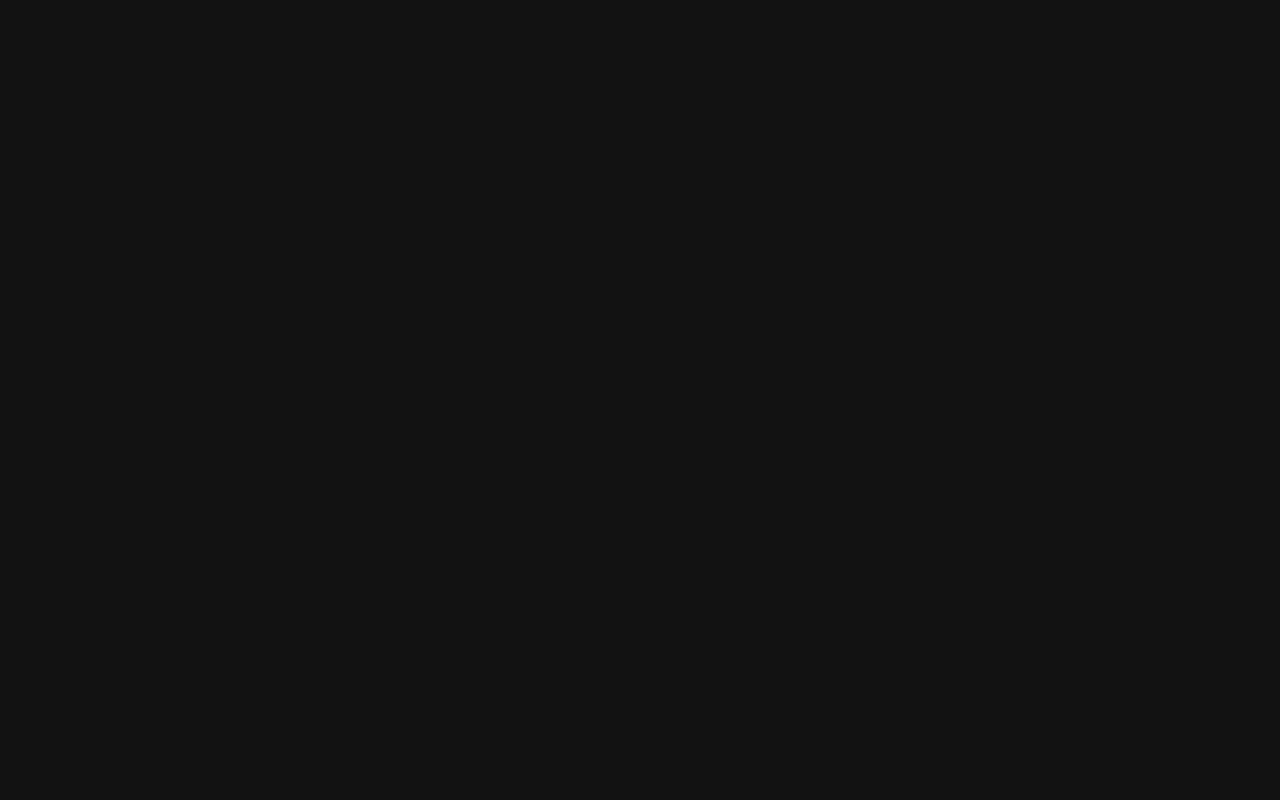
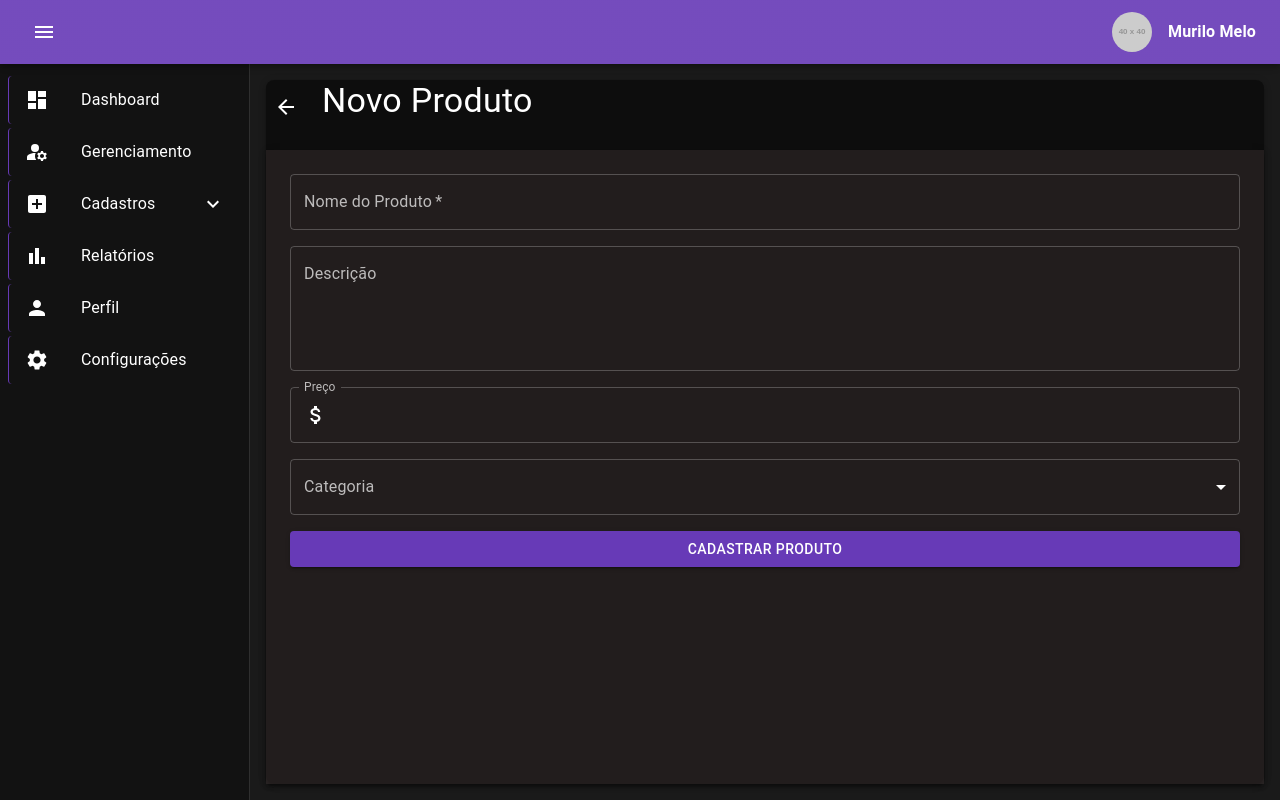
Before and after one commit to murilomelo7/rede-social, a React (Create React App) app in the folder frontend/: page /produtos/new in a window 1280 px wide. Before the commit this address had no page. Built offline with nearby package versions, Linux system fonts and the light colour scheme.

Commit message:
fix: #asd adicionado  form de produtos 📂 **Branch:** main

```diff
--- a/frontend/src/App.js
+++ b/frontend/src/App.js
@@ -19,6 +19,7 @@ import darkTheme from "./themes/darkTheme";
 import { Brightness4, Brightness7 } from "@mui/icons-material";
 import Profile from "./pages/Profile/Profile";
 import ProdutoList from "./pages/Produto/ProdutoList";
+import ProdutoForm from "./pages/Produto/ProdutoForm";
 
 // Configuração do tema em modo escuro
 const darkThemeMode = createTheme(darkTheme);
@@ -42,6 +43,8 @@ function App() {
           <Route path="/home" element={<Layout children={<Home />} />} />
           <Route path="/profile" element={<Layout children={<Profile />} />} />
           <Route path="/produtos" element={<Layout children={<ProdutoList />} />} />
+          <Route path="/produtos/new" element={<Layout children={<ProdutoForm />} />} />
+
         </Routes>
         {/* <IconButton
           onClick={toggleTheme}
--- a/frontend/src/components/Layout/Layout.jsx
+++ b/frontend/src/components/Layout/Layout.jsx
@@ -29,6 +29,8 @@ function Layout({ children }) {
 						overflow: "auto",
 						marginLeft: open ? "0px" : "0", // Ajusta a margem à largura do Sidebar
 						transition: "margin-left 0.3s ease-in-out", // Transição suave
+						backgroundColor: "rgba(182, 175, 175, 0.05)",
+            padding: 2,
 					}}
 				>
 					{children}
--- a/frontend/src/pages/Produto/ProdutoForm.jsx
+++ b/frontend/src/pages/Produto/ProdutoForm.jsx
@@ -0,0 +1,159 @@
+import { useState } from "react";
+import { Add, ArrowBack, AttachMoney, Search } from "@mui/icons-material";
+import {
+	FormControl,
+	TextField,
+	Button,
+	Box,
+	Typography,
+	Select,
+	InputLabel,
+	MenuItem,
+	InputAdornment,
+	IconButton,
+} from "@mui/material";
+import { useNavigate } from "react-router-dom";
+
+export default function ProdutoForm() {
+	const navigate = useNavigate();
+
+	const [form, setForm] = useState({
+		nome: "",
+		descricao: "",
+		preco: "",
+		categoria: "",
+	});
+
+	const handleBack = () => {
+		navigate(-1); // Navega para a última página
+	};
+
+	const handleChange = (e) => {
+		setForm({ ...form, [e.target.name]: e.target.value });
+	};
+
+	const handleSubmit = (e) => {
+		e.preventDefault();
+		console.log("Produto cadastrado:", form);
+	};
+
+	return (
+		<Box
+			component="main"
+			sx={{
+        display: "flex",
+        flexDirection: "column",
+        alignItems: "center",
+        justifyContent: "flex-start", // Alinha os itens ao topo
+        backgroundColor: "rgba(0, 0, 0, 0.50)", // Cor de fundo um pouco mais clara que o default
+        width: "100%", // Para garantir que ocupe toda a largura
+        height: "100%",
+        // maxWidth: 1200, // Limitar o tamanho máximo para evitar que fique muito largo
+        borderRadius: 2, // Bordas arredondadas
+        boxShadow: 3, // Sombras para dar um efeito de elevação
+
+			}}
+		>
+			<Box
+				sx={{
+					display: "flex",
+					alignItems: "center",
+					justifyContent: "space-between",
+					width: "100%", // Garante que o título e botão ocupem todo o espaço disponível
+					marginBottom: "16px",
+          // backgroundColor: "primary", // Cor de fundo um pouco mais clara que o default
+
+				}}
+			>
+				{/* Botão de Voltar */}
+				<IconButton onClick={handleBack} sx={{ marginRight: "16px" }}>
+					<ArrowBack />
+				</IconButton>
+
+				{/* Título */}
+				<Typography variant="h4" gutterBottom sx={{ flexGrow: 1 }}>
+					Novo Produto
+				</Typography>
+
+				{/* Aqui você pode adicionar mais itens, como outro botão, se necessário */}
+				<Box>{/* Coloque outro botão ou ícones se necessário */}</Box>
+			</Box>
+
+			{/* Formulário */}
+			<Box
+				sx={{
+					display: "flex",
+					flexDirection: "column",
+					gap: 2,
+					p: 3,
+					height: "100%", // Para ocupar todo o espaço disponível
+					width: "100%", // Para ocupar todo o espaço disponível
+					boxShadow: 3,
+          backgroundColor: "rgba(56, 47, 47, 0.5)",
+				}}
+			>
+				<FormControl>
+					<TextField
+						fullWidth
+						label="Nome do Produto"
+						name="nome"
+						value={form.nome}
+						onChange={handleChange}
+						required
+					/>
+				</FormControl>
+
+				<FormControl>
+					<TextField
+						fullWidth
+						label="Descrição"
+						name="descricao"
+						value={form.descricao}
+						onChange={handleChange}
+						multiline
+						rows={4}
+					/>
+				</FormControl>
+
+				<FormControl>
+					<TextField
+						label="Preço"
+						name="preco"
+						value={form.preco}
+						onChange={handleChange}
+						type="number"
+						slotProps={{
+							input: {
+								startAdornment: (
+									<InputAdornment position="start">
+										<AttachMoney />
+									</InputAdornment>
+								),
+							},
+						}}
+					/>
+				</FormControl>
+
+				<FormControl>
+					<InputLabel>Categoria</InputLabel>
+					<Select
+						label="Categoria"
+						name="categoria"
+						value={form.categoria}
+						onChange={handleChange}
+						variant="outlined"
+					>
+						<MenuItem value="eletronicos">Eletrônicos</MenuItem>
+						<MenuItem value="vestuario">Vestuário</MenuItem>
+						<MenuItem value="alimentos">Alimentos</MenuItem>
+						<MenuItem value="livros">Livros</MenuItem>
+					</Select>
+				</FormControl>
+
+				<Button variant="contained" color="primary" onClick={handleSubmit}>
+					Cadastrar Produto
+				</Button>
+			</Box>
+		</Box>
+	);
+}
--- a/frontend/src/pages/Produto/ProdutoList.jsx
+++ b/frontend/src/pages/Produto/ProdutoList.jsx
@@ -2,8 +2,10 @@ import { Add, Search } from "@mui/icons-material";
 import { Box, Typography, IconButton } from "@mui/material";
 import { DataGrid } from "@mui/x-data-grid";
 import { useState } from "react";
+import { useNavigate } from "react-router-dom";
+export default function ProdutoList() {
+	const navigate = useNavigate();
 
-function ProdutoList() {
 	const colunas = [
 		{ field: "id", headerName: "ID", width: 90 },
 		{ field: "nome", headerName: "Produto", width: 200 },
@@ -38,6 +40,10 @@ function ProdutoList() {
 		},
 	];
 
+	const handleNewForm = () => {
+		navigate("/produtos/new");
+	};
+
 	return (
 		<Box
 			component="main"
@@ -66,7 +72,11 @@ function ProdutoList() {
 					<IconButton color="secondary" sx={{ marginLeft: "10px" }}>
 						<Search />
 					</IconButton>
-          <IconButton color="success" sx={{ marginLeft: "10px" }}>
+					<IconButton
+						color="success"
+						sx={{ marginLeft: "10px" }}
+						onClick={() => handleNewForm()}
+					>
 						<Add />
 					</IconButton>
 				</Box>
@@ -98,5 +108,3 @@ function ProdutoList() {
 		</Box>
 	);
 }
-
-export default ProdutoList;
```
Lines whose indentation alone changed are shown as unchanged.
